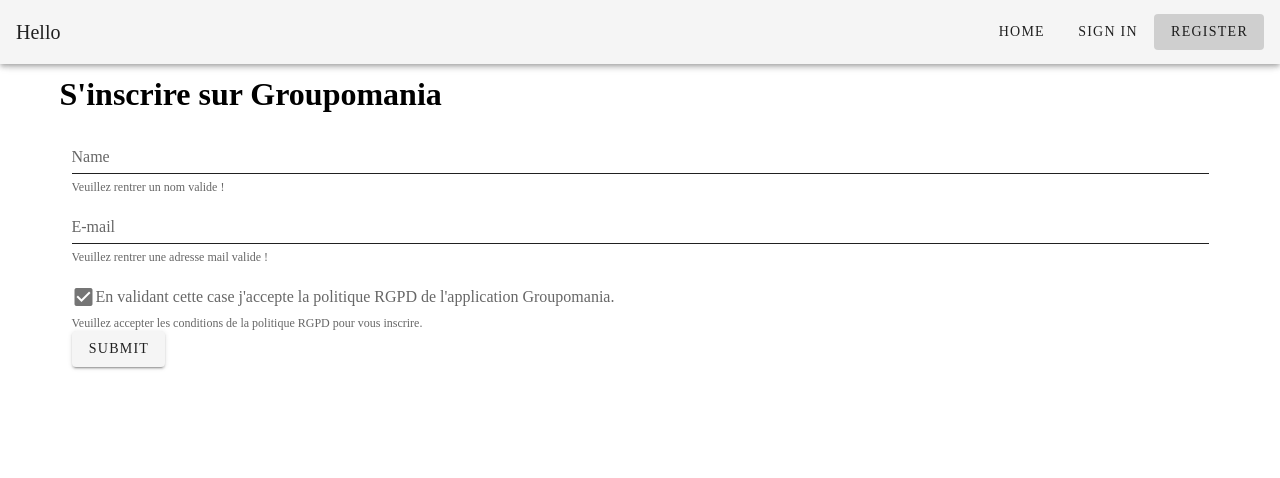
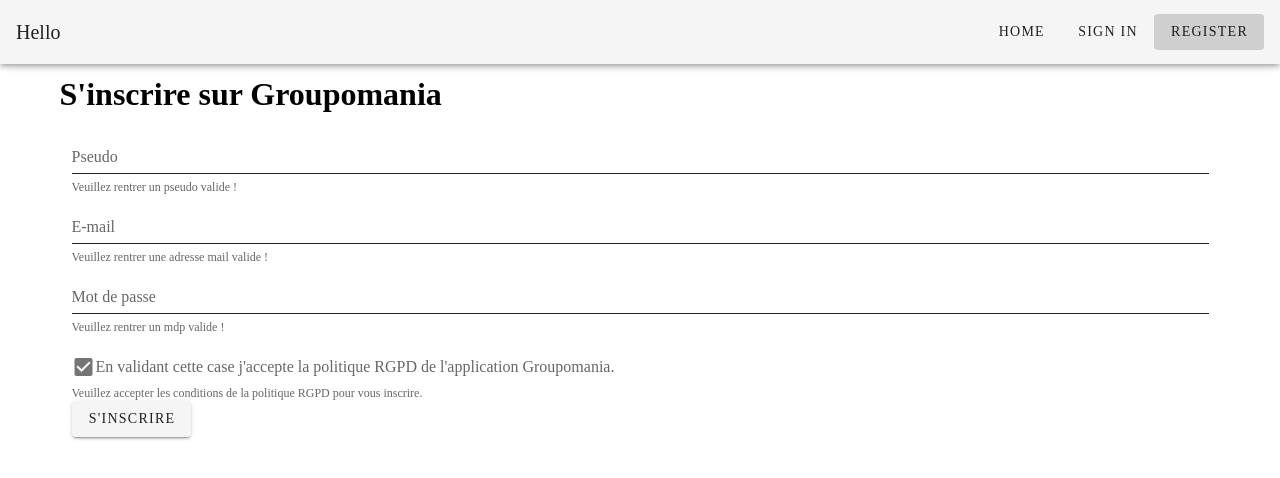
Before and after one commit to sjdeveloppement/jahanSerra_7_17052021, a Vue app in the folder frontend/: page /register in a window 1280 px wide. Shown: the top 478 px of the page. Built offline with nearby package versions, Linux system fonts and the light colour scheme.

Commit message:
modification udpate user

```diff
--- a/frontend/src/components/RegisterForm.vue
+++ b/frontend/src/components/RegisterForm.vue
@@ -2,9 +2,9 @@
   <v-container>
     <form>
       <v-text-field
-        v-model="name"
-        :error-messages="nameErrors"
-        label="Name"
+        v-model="pseudo"
+        :error-messages="pseudoErrors"
+        label="Pseudo"
         required
 
       ></v-text-field>
@@ -15,6 +15,13 @@
         required
 
       ></v-text-field>
+      <v-text-field
+        v-model="password"
+        :error-messages="passwordErrors"
+        label="Mot de passe"
+        required
+
+      ></v-text-field>
       <v-checkbox
         v-model="checkbox"
         :error-messages="checkboxErrors"
@@ -22,7 +29,7 @@
         required
 
       ></v-checkbox>
-      <v-btn class="mr-4" > submit </v-btn>
+      <v-btn class="mr-4" > s'inscrire </v-btn>
     </form>
   </v-container>
 </template>
@@ -30,10 +37,12 @@
     export default {
         name: "registerform",
         data: ()=>({
-            name : "",
+            pseudo : "",
             email: "",
-            nameErrors: "Veuillez rentrer un nom valide ! ",
+            password: "",
+            pseudoErrors: "Veuillez rentrer un pseudo valide ! ",
             emailErrors: "Veuillez rentrer une adresse mail valide !",
+            passwordErrors: "Veuillez rentrer un mdp valide !",
             checkboxErrors: "Veuillez accepter les conditions de la politique RGPD pour vous inscrire."
 
 
--- a/frontend/src/plugins/vuetify.js
+++ b/frontend/src/plugins/vuetify.js
@@ -1,5 +1,7 @@
 import Vue from 'vue';
 import Vuetify from 'vuetify/lib/framework';
+
+
 
 Vue.use(Vuetify);
 
--- a/frontend/src/views/Home.vue
+++ b/frontend/src/views/Home.vue
@@ -1,8 +1,8 @@
 <template>
-  <div class="home">
+  <v-container class="home">
     <h1>Ici Homepage</h1>
     <formulaire :bindChien="chien" @validFormStart="formValidFromChild"></formulaire>
-  </div>
+  </v-container>
 </template>
 
 <script>
```
Also changed, not shown: 2 other files (tests, documents, lock files or other folders).
